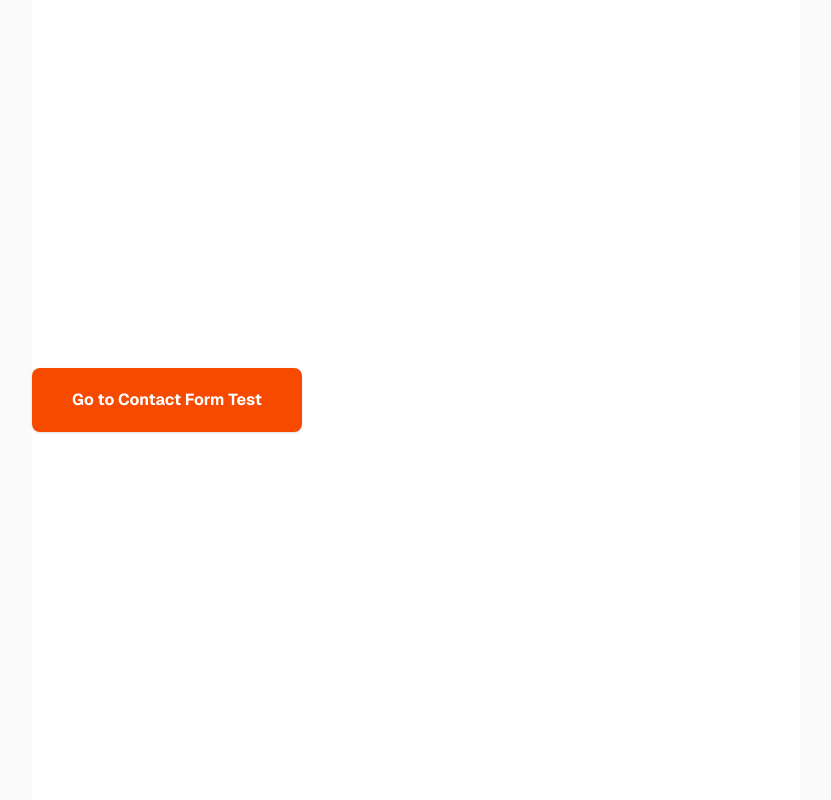
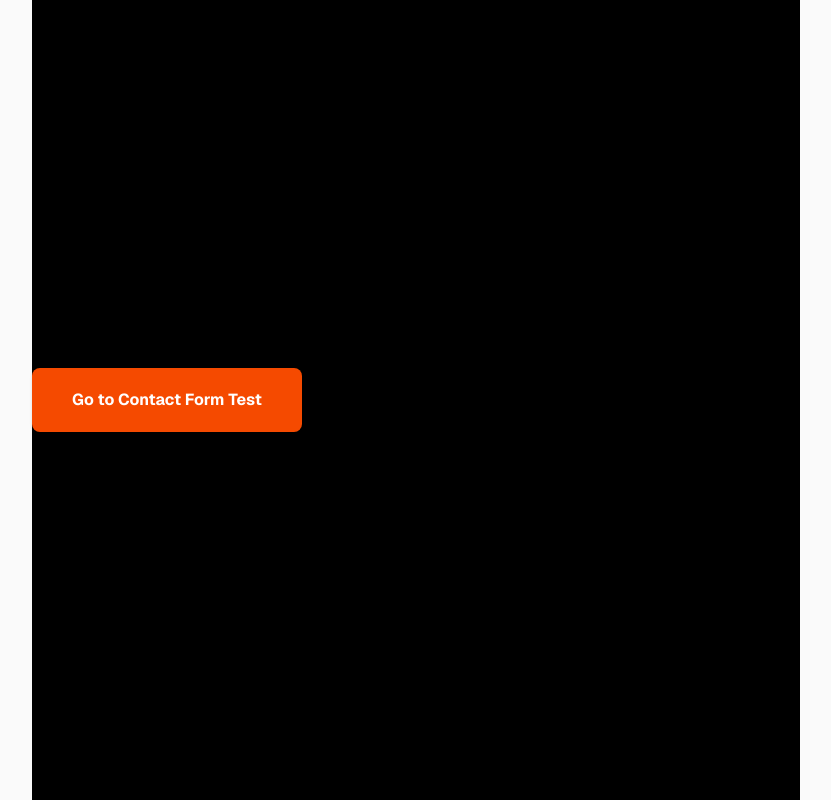
Before and after one commit to TheAdrianVera/AmplifyContactTest, a Next.js app: page / in a window 1280 px wide. Shown: the whole page, without its empty margins (224-1055 px from the left). Built offline with nearby package versions, Linux system fonts and the light colour scheme.

Commit message:
Removed bg-white

```diff
--- a/app/page.tsx
+++ b/app/page.tsx
@@ -9,7 +9,7 @@
 export default function Home() {
   return (
     <div className="flex min-h-screen items-center justify-center bg-zinc-50 font-sans bg-black">
-      <main className="flex min-h-screen w-full max-w-3xl flex-col items-center justify-center py-32 bg-white bg-black sm:items-start">
+      <main className="flex min-h-screen w-full max-w-3xl flex-col items-center justify-center py-32 bg-black sm:items-start">
         <a
           href="contact-test"
           className="inline-flex items-center justify-center rounded-lg bg-orange-600 px-10 py-5 text-md font-bold text-white shadow-sm transition hover:bg-orange-700 hover:shadow-md hover:-translate-y-0.5"
```
